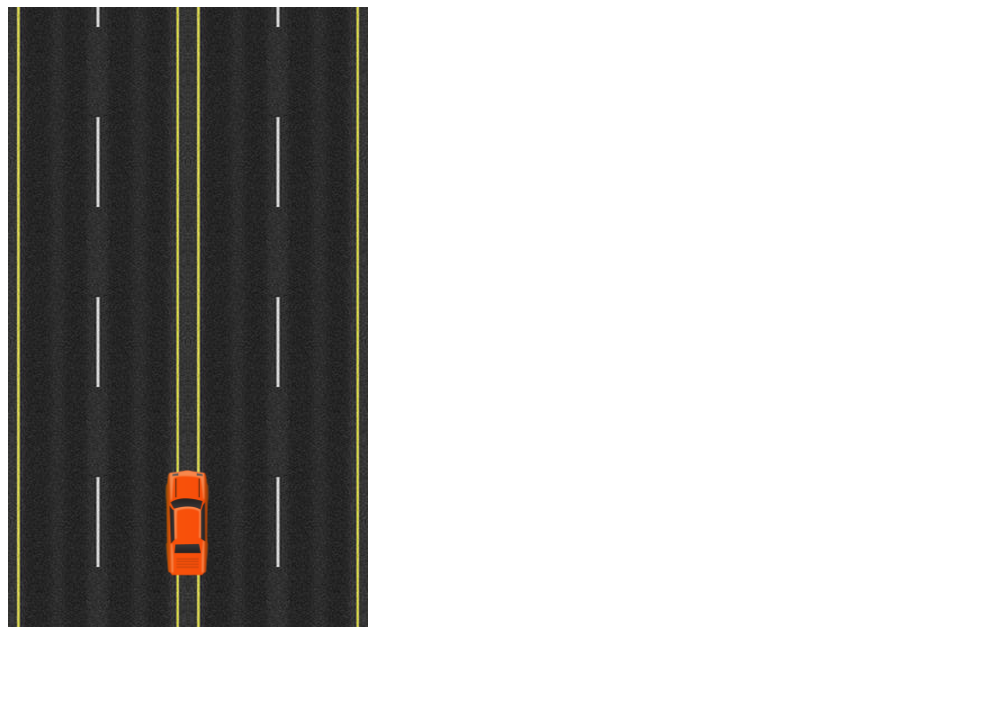
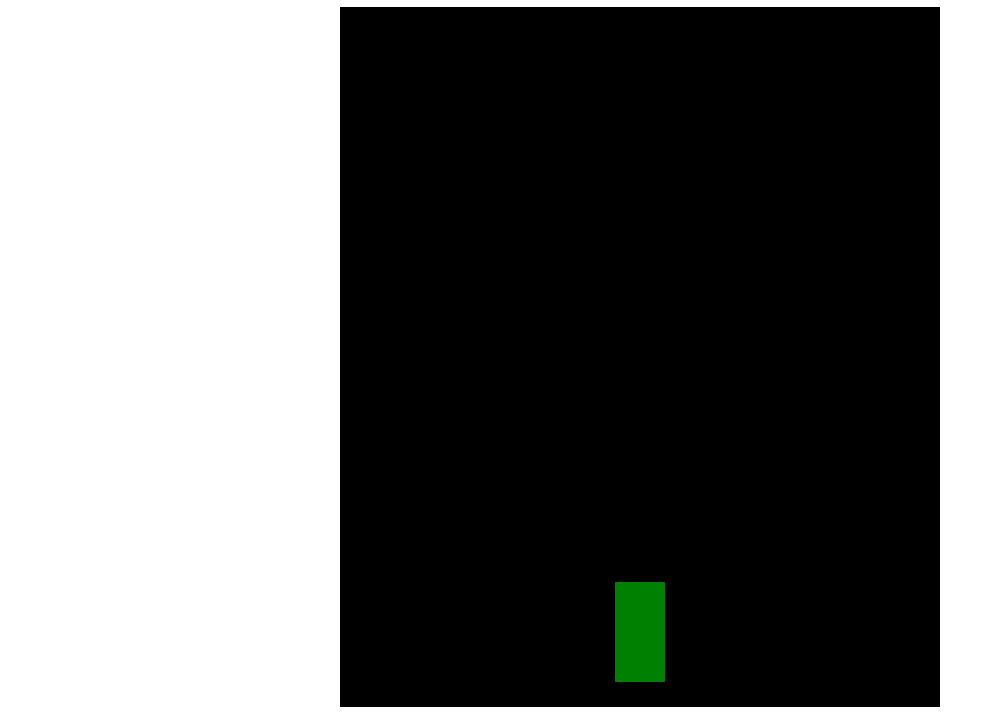
Before and after one commit to glaserbw/Project1-Game, a plain HTML site: page index.html in a window 1280 px wide. Shown: the part 73-800 px from the top of the page, without its empty margins (0-995 px from the left). Drawn offline with Linux system fonts and the light colour scheme.

Commit message:
re-worked to feature canvas with rectangle elements, moveable with mouse and enemies oncoming

```diff
--- a/css/style.css
+++ b/css/style.css
@@ -0,0 +1,3 @@
+#gameScreen {
+	text-align: center;
+}
--- a/index.html
+++ b/index.html
@@ -5,9 +5,10 @@
 <link rel="stylesheet" type="text/css" href="css/style.css">
 </head>
 <body>
-	<h1>Racing Game</h1>
-	<canvas id="canvas" width="360" height="620" style="background:#000"></canvas>
-
+	<div id="gameScreen">
+		<h1>Stokey's way home</h1>
+		<canvas id="gameCanvas" width="600" height="700"></canvas> <!-- this used to be width="360" height="620" -->
+	</div>
 
 	<script type="text/javascript" src="js/script.js"></script>
 </body>
--- a/js/script.js
+++ b/js/script.js
@@ -1,66 +1,288 @@
-console.log("JS hooked up");
-const canvas = document.getElementById('canvas');
-const c = canvas.getContext('2d');
+console.log("JS working");
+// GLOBAL VARIABLES
+var canvas;
+var canvasContext;
+var ballX = 50;
+var ballY = 50;
+// var ballSpeedX = 10;
+var enemy1SpeedY = 15;
 
-// BACKGROUND SETUP
-var bg = new Image();
-bg.src = "../project1-game/img/bg.png"
+var player1X = 275; // this is the players starting x coordinates. used in: drawEverything
+var player1Y = 575; // this is the players starting y coordinates. used in: drawEverything
 
-// INITIAL SETUP AND BACKGROUND
-let innerWidth = 360,
-	innerHeight = 620;
-	canvas.width = innerWidth;
-	canvas.height = innerHeight;
+var enemy1X = 275 // this is the enemys starting x coordinates. used in: drawEverything - this will be CHANGED
+var enemy1Y = 50 // this is the enemys starting x coordinates. used in: drawEverything
 
-document.addEventListener('keydown', event => {
-	if (event.keyCode === 37) {
-		player.x += -20;
-	} else if (event.keyCode === 39) {
-		player.x += 20;
-	} else if (event.keyCode === 40) {
-		player.y += 20;
-	} else if (event.keyCode === 38) {
-		player.y += -20;
-	}
- });
+const PLAYER_WIDTH = 50; // this is the players width size - only adjust when adding art
+const PLAYER_HEIGHT = 100; // this is the players height size - only adjust when adding art
 
-// PLAYER SETUP
-let player = {},
-	player_width = 125,
-	player_height = 125,
-	player_img = new Image();
-	player_img.src = "../project1-game/img/Car.png";
+const ENEMY_1_WIDTH = 50; // this is the enemy's width size - only adjust when adding art
+const ENEMY_1_HEIGHT = 100; // this is the enemy's height size - only adjust when adding art
 
-// CREATE PLAYER OBJECT
-player = {
-	width : player_width,
-	height: player_height,
-	x : innerWidth/2 - player_width/2,
-	y : innerHeight - (player_height+40),
-	draw: function() {
-		c.drawImage(player_img, this.x, this.y, this.width, this.height);
-	}
+
+// MOUSE POSITION CALCULATION - I don't know how it works but it'll spit out x , y coordinates of the mouse
+function calculateMousePos(evt) {
+	var rect = canvas.getBoundingClientRect();
+	var root = document.documentElement;
+	var mouseX = evt.clientX - rect.left - root.scrollLeft;
+	var mouseY = evt.clientY - rect.top - root.scrollTop;
+	return {
+		x:mouseX,
+		y:mouseY
+	};
+}
+
+// Onload function to build the board and run drawEverything and moveEverything
+window.onload = function() {
+	console.log("Hello World");
+	canvas = document.getElementById('gameCanvas');
+	canvasContext = canvas.getContext('2d');
+
+	var framesPerSecond = 30 //this is a local variable to make frame rate calculation easier. it's forgotten and never used again after this
+		setInterval(function(){
+			moveEverything();
+			drawEverything();
+		}, 1000/framesPerSecond );
+
+	canvas.addEventListener('mousemove', //adds event listener as outined in the init function to capture mouse position on X & Y axis
+		function(evt) {
+			var mousePos = calculateMousePos(evt);
+			player1X = mousePos.x-(PLAYER_WIDTH/2);
+			player1Y = mousePos.y-(PLAYER_HEIGHT/2);
+		});
 };
 
-// CREATE BACKGROUND ANIMATION
-function background() {
-	this.x = 0, this.y = -1240, this.w = bg.width, this.h = bg.height;
-	this.render = function() {
-		c.drawImage(bg, 0, this.y+=8);
-		if(this.y >= 0) {
-			this.y = -1240;
-		}
-	}
+function enemyReset(){
+	enemy1Y = -canvas.height;
+	enemy1X = getRandomPos();
 };
-var background = new background();
+
+// End game state - not used yet
+function endGame(){
+	console.log("You'll never make it home");
+};
+
+// This function will move enemies downward along Y axis
+function moveEverything(){
+	enemy1Y = enemy1Y + enemy1SpeedY;
+
+	if(enemy1Y >= canvas.height) {
+		enemyReset();
+	};
+
+	// collision detection between player position and enemy pos
+	var playerPos = player1X && player1Y;
+	var enemyPos = enemy1Y && enemy1X;
+	if(playerPos = enemy1Y) {
+		endGame();
+	};
+};
+
+//This function gets a random number which I can use to populate X or Y axis reset value
+function getRandomPos(min, max) {
+  min = Math.ceil(canvas.width);
+  max = Math.floor(0);
+  return Math.floor(Math.random() * (max - min)) + min;
+}
 
 
-// ANIMATION LOOP
-function animate() {
-	requestAnimationFrame(animate);
-	c.clearRect(0, 0, canvas.width, canvas.height);
-	background.render();
-	player.draw();
+// Following two functions paint the rectangle boxes on the screen, including the background - art MIGHT go here
+function drawEverything() {
+	colorRect(0,0,canvas.width,canvas.height,"black"); // background screen size and color
+	colorRect(player1X,player1Y,PLAYER_WIDTH,PLAYER_HEIGHT,"green"); // player
+	colorRect(enemy1X,enemy1Y,ENEMY_1_WIDTH,ENEMY_1_HEIGHT,"red"); // enemy
+};
 
-}
-animate();
+function colorRect(leftX, topY, width, height, drawColor){ //refactors draw elements so they're easier to scale. Your player images will probably go here
+	canvasContext.fillStyle = drawColor;
+	canvasContext.fillRect(leftX, topY, width, height);
+};
+
+
+
+
+
+
+
+
+
+
+
+
+
+
+
+
+
+
+
+
+
+
+
+
+
+
+
+
+
+
+
+
+
+
+
+
+
+
+
+
+
+
+
+
+
+
+
+
+
+
+
+
+
+
+
+
+
+
+
+
+
+
+
+
+
+
+
+
+
+
+
+
+
+
+
+
+
+
+
+
+
+
+
+
+
+
+
+
+
+
+
+
+
+
+
+
+
+
+
+
+
+
+
+
+
+
+
+
+
+
+
+
+
+
+
+
+
+
+
+//EVERYTHING BELOW THIS IS WHAT WAS WORKING ON MONDAY AUG 7 - BAD CODE BUT FUNCTIONAL
+
+
+// // BACKGROUND SETUP
+// var bg = new Image();
+// bg.src = "../project1-game/img/bg.png"
+
+// // CREATE BACKGROUND ANIMATION
+// function background() {
+// 	this.x = 0, this.y = -1240, this.w = bg.width, this.h = bg.height;
+// 	this.render = function() {
+// 		c.drawImage(bg, 0, this.y+=8);
+// 		if(this.y >= 0) {
+// 			this.y = -1240;
+// 		}
+// 	}
+// };
+// var background = new background();
+
+// // INITIAL SETUP AND BACKGROUND
+// let innerWidth = 360,
+// 	innerHeight = 620;
+// 	canvas.width = innerWidth;
+// 	canvas.height = innerHeight;
+
+
+// // EVENT LISTENERS FOR KEYBOARD INPUTS
+// document.addEventListener('keydown', event => {
+// 	if (event.keyCode === 37) {
+// 		player.x += -15;
+// 	} else if (event.keyCode === 39) {
+// 		player.x += 15;
+// 	} else if (event.keyCode === 40) {
+// 		player.y += 15;
+// 	} else if (event.keyCode === 38) {
+// 		player.y += -15;
+// 	}
+//  });
+
+// // PLAYER SETUP
+// let player = {},
+// 	player_width = 125,
+// 	player_height = 125,
+// 	player_img = new Image();
+// 	player_img.src = "../project1-game/img/Car.png";
+
+// // CREATE PLAYER OBJECT
+// player = {
+// 	width : player_width,
+// 	height: player_height,
+// 	x : innerWidth/2 - player_width/2,
+// 	y : innerHeight - (player_height+40),
+// 	draw: function() {
+// 		c.drawImage(player_img, this.x, this.y, this.width, this.height);
+// 	}
+// };
+
+
+// // COLLOSION DETECTED
+
+
+// // ANIMATION LOOP
+// function animate() {
+// 	requestAnimationFrame(animate);
+// 	c.clearRect(0, 0, canvas.width, canvas.height);
+// 	background.render();
+// 	player.draw();
+
+// }
+// animate();
```
Also changed, not shown: 1 other file.
